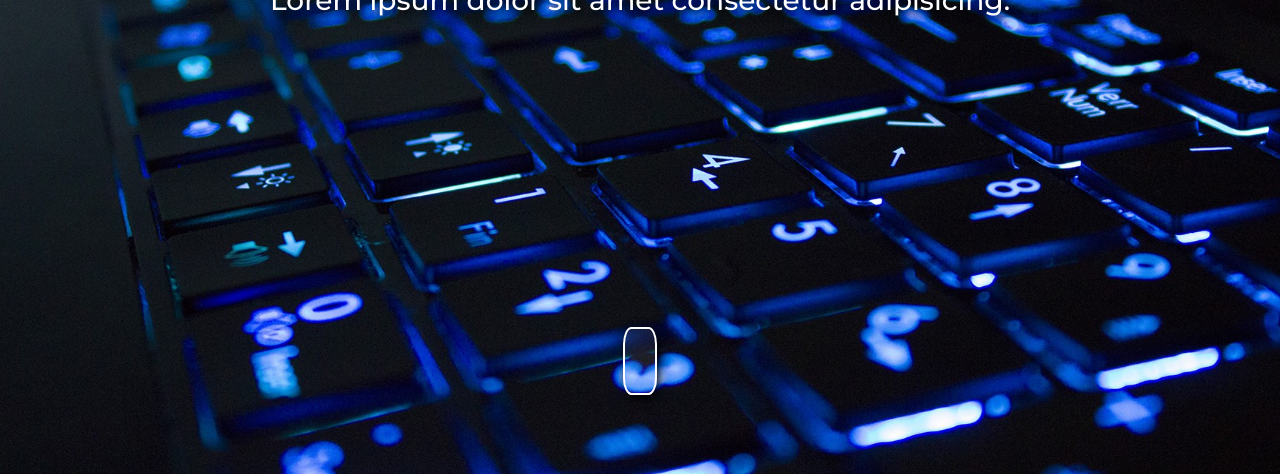
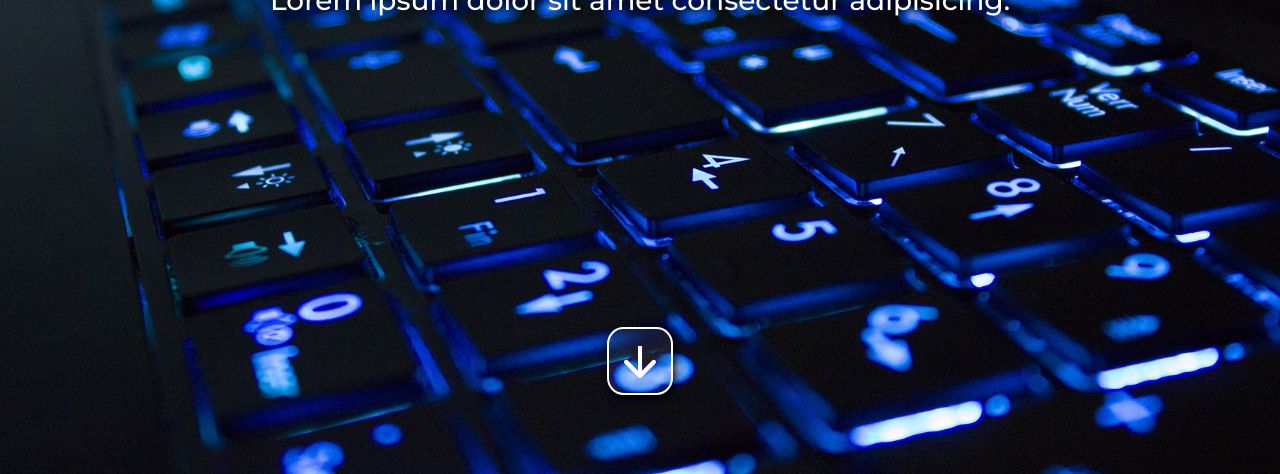
Before and after one commit to ivocurto/sitioweb, a plain HTML site: page index.html in a window 1280 px wide. Shown: the part 326-800 px from the top of the page. Drawn offline with nearby package versions, Linux system fonts and the light colour scheme; the site is published under a folder, as on GitHub Pages, so addresses that start at the root find nothing.

Commit message:
change index img link

```diff
--- a/index.html
+++ b/index.html
@@ -51,7 +51,7 @@
         <section class="imagen-index">
             <h1>Nombre/logo</h1>
             <h3 class="subtitle">Lorem ipsum dolor sit amet consectetur adipisicing.</h3>
-            <div><a href="#sold"><img src="/img/arrow.png" alt=""></a></div>
+            <div><a href="#sold"><img src="./img/arrow.png" alt=""></a></div>
         </section>
 
         <section id="sold">
```
